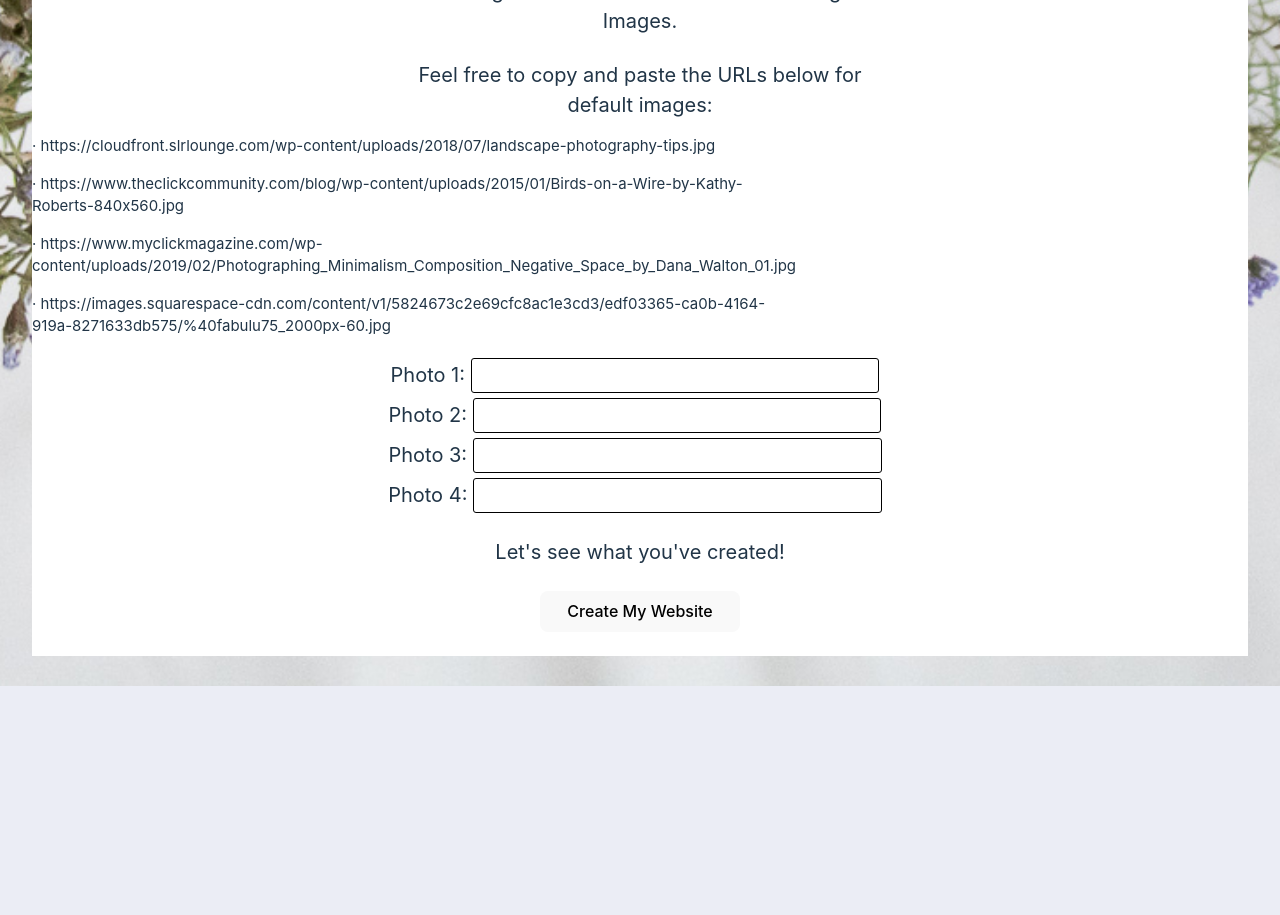
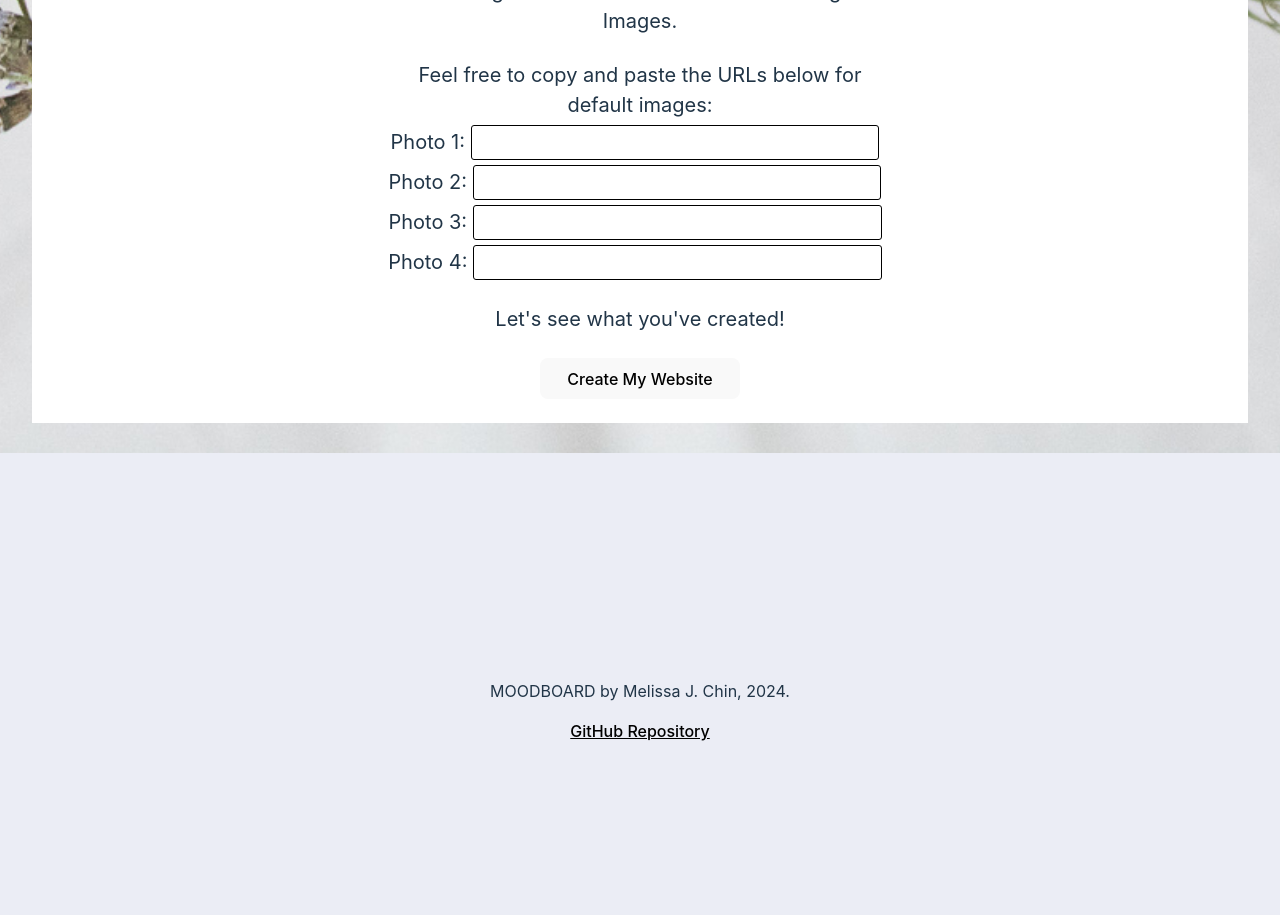
Before and after one commit to mjchin1/Moodboard-WebsiteBuilder, a React (Vite) app in the folder client/: page / in a window 1280 px wide. Shown: the part 1720-2635 px from the top of the page. Built offline with nearby package versions, Linux system fonts and the light colour scheme; a web font is replaced by a local one.

Commit message:
adjusting URL vw

```diff
--- a/client/src/components/WebsiteForm.jsx
+++ b/client/src/components/WebsiteForm.jsx
@@ -117,10 +117,10 @@ export default function WebsiteForm ({website, setWebsite}) {
 
         <p className="formText"> Now let's choose 4 high-resolution, landscape-oriented photos that you would like to appear on your website. Upload your photos by copying and pasting the image URL from a website such as Google Images. </p> <br/>
         <p className="formText"> Feel free to copy and paste the URLs below for default images: </p>
-        <p className="formText2">· https://cloudfront.slrlounge.com/wp-content/uploads/2018/07/landscape-photography-tips.jpg</p>
+        {/* <p className="formText2">· https://cloudfront.slrlounge.com/wp-content/uploads/2018/07/landscape-photography-tips.jpg</p>
         <p className="formText2">· https://www.theclickcommunity.com/blog/wp-content/uploads/2015/01/Birds-on-a-Wire-by-Kathy-Roberts-840x560.jpg</p>
         <p className="formText2">· https://www.myclickmagazine.com/wp-content/uploads/2019/02/Photographing_Minimalism_Composition_Negative_Space_by_Dana_Walton_01.jpg</p>
-        <p className="formText2">· https://images.squarespace-cdn.com/content/v1/5824673c2e69cfc8ac1e3cd3/edf03365-ca0b-4164-919a-8271633db575/%40fabulu75_2000px-60.jpg</p>
+        <p className="formText2">· https://images.squarespace-cdn.com/content/v1/5824673c2e69cfc8ac1e3cd3/edf03365-ca0b-4164-919a-8271633db575/%40fabulu75_2000px-60.jpg</p> */}
         <label>
           Photo 1: <input value={mainPhoto} onChange={(event) => setMainPhoto(event.target.value)} required /> <br/>
         </label>
--- a/client/src/index.css
+++ b/client/src/index.css
@@ -190,9 +190,9 @@ textarea{
 }
 
 .formText2 {
-  width: 60vw;
-  text-align: left;
-  font-size: 15px;
+  width: 65vw;
+  margin: 0 auto;
+  font-size: 18px;
  }
 
 .websitePageButtons {
```
